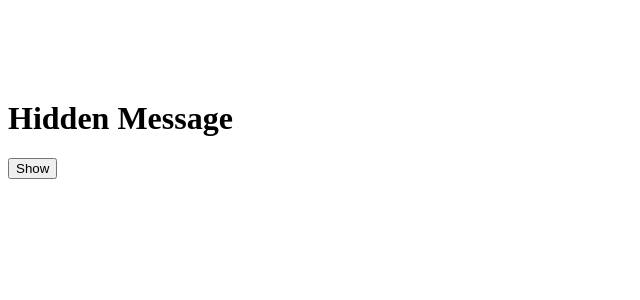
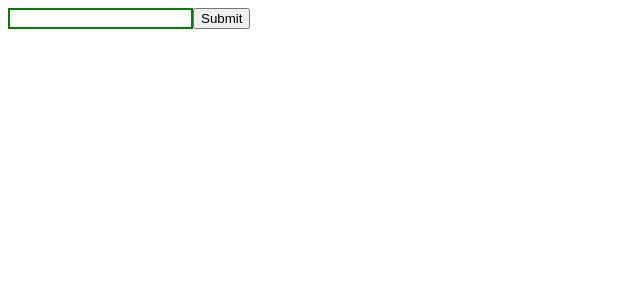
Before and after one commit to ellewright/CourseCareers-React-Unit, a React (Vite) app: page / in a window 1280 px wide. Shown: the top 300 px of the page, without its empty margins (0-640 px from the left). Built offline with nearby package versions, Linux system fonts and the light colour scheme.

Commit message:
Add forwardRef

```diff
--- a/src/App.jsx
+++ b/src/App.jsx
@@ -36,7 +36,8 @@ import React from "react"
 // import EnvironmentVariables from "./components/AdvancedStatefulComponents/EnvironmentVariables"
 // import AdvancedTodoListProject from "./components/AdvancedStatefulComponents/AdvancedTodoListProject/AdvancedTodoListProject"
 // import RoutingWithoutALibrary from "./components/Routing/RoutingWithoutALibrary"
-import Portals from "./components/AdvancedReactConcepts/Portals/Portals"
+// import Portals from "./components/AdvancedReactConcepts/Portals/Portals"
+import ForwardRef from "./components/AdvancedReactConcepts/forwardRef/ForwardRef"
 // import user from './user.json'
 // import './styles.css'
 // import img from './img.jpg'
@@ -44,7 +45,7 @@ import Portals from "./components/AdvancedReactConcepts/Portals/Portals"
 function App() {
   return (
     <>
-      <Portals />
+      <ForwardRef />
     </>
   )
 }
--- /dev/null
+++ b/src/components/AdvancedReactConcepts/forwardRef/CustomInput.jsx
@@ -0,0 +1,7 @@
+import { forwardRef } from "react"
+
+function CustomInput(props, ref) {
+    return <input {...props} ref={ref} style={{ border: "2px solid green" }} />
+}
+
+export const Input = forwardRef(CustomInput)
--- /dev/null
+++ b/src/components/AdvancedReactConcepts/forwardRef/ForwardRef.jsx
@@ -0,0 +1,19 @@
+import { useRef } from "react"
+import { Input } from "./CustomInput"
+
+export default function ForwardRef() {
+    const inputRef = useRef()
+
+    function handleSubmit(e) {
+        e.preventDefault()
+
+        console.log(inputRef.current.value)
+    }
+
+    return (
+        <form onSubmit={handleSubmit}>
+            <Input ref={inputRef} />
+            <button type="submit">Submit</button>
+        </form>
+    )
+}
```
